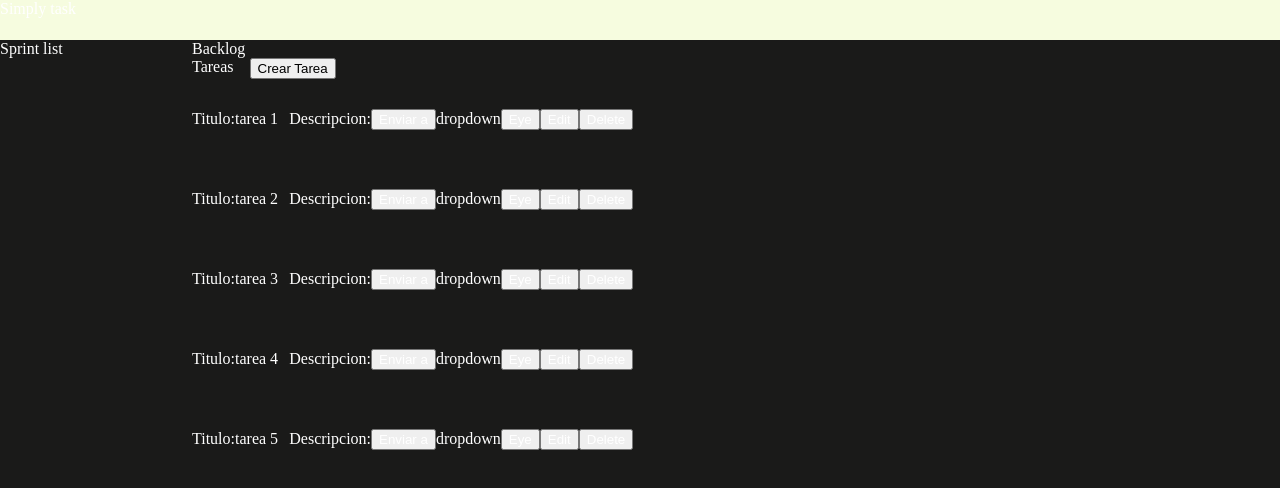
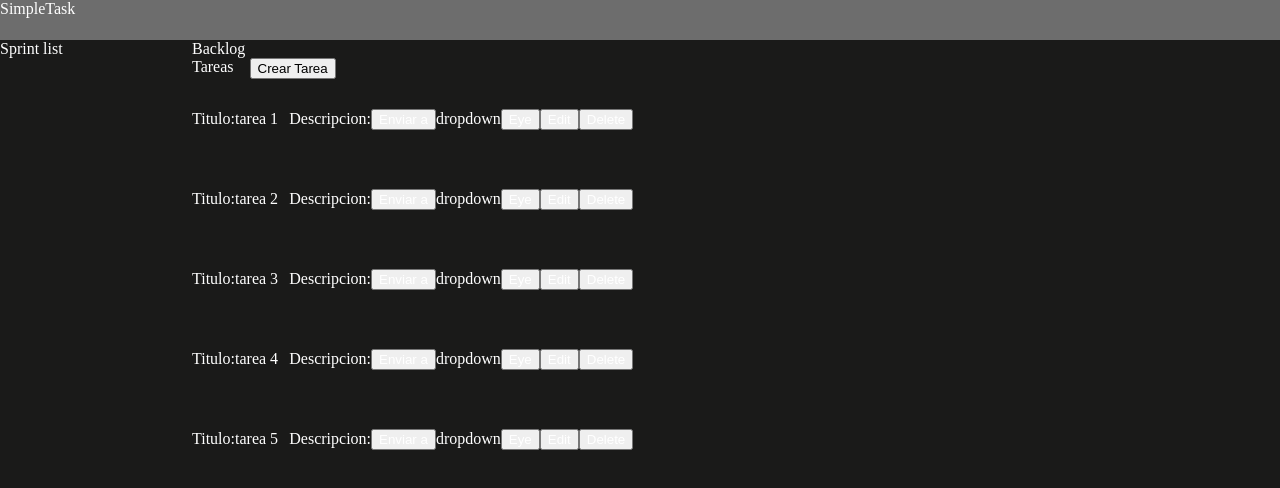
Before and after one commit to EmilioBaigorria/ToDoList-EquipoDinamita, a React (Vite) app in the folder toDoListApp/: page / in a window 1280 px wide. Shown: the top 488 px of the page. Built offline with nearby package versions, Linux system fonts and the light colour scheme.

Commit message:
pequeñas correcciones visuales

```diff
--- a/toDoListApp/src/components/ui/Backlog/Backlog.module.css
+++ b/toDoListApp/src/components/ui/Backlog/Backlog.module.css
@@ -11,6 +11,11 @@
     display: flex;
     flex-direction: row;
 }
+
+.buttonContainer :hover{
+    cursor: pointer;
+}
+
 .buttonContainer Button{
     color:black
 }
--- a/toDoListApp/src/components/ui/Header/Header.module.css
+++ b/toDoListApp/src/components/ui/Header/Header.module.css
@@ -1,5 +1,5 @@
 .mainHeaderContainer{
-    background-color: #F6FCDF;
+    background-color: #6d6d6d;
     width: 100vw;
     height: 5vh;
 
--- a/toDoListApp/src/components/ui/Header/Header.tsx
+++ b/toDoListApp/src/components/ui/Header/Header.tsx
@@ -2,6 +2,6 @@ import styles from "./Header.module.css"
 
 export const Header = () => {
   return (
-    <div className={styles.mainHeaderContainer}>Simply task</div>
+    <div className={styles.mainHeaderContainer}>SimpleTask</div>
   )
 }
--- a/toDoListApp/src/components/ui/TaskCard/TaskCard.module.css
+++ b/toDoListApp/src/components/ui/TaskCard/TaskCard.module.css
@@ -15,3 +15,7 @@
     flex-direction: row;
     align-items: center;
 }
+
+.rightDataContainer :hover{
+    cursor: pointer;
+}
```
